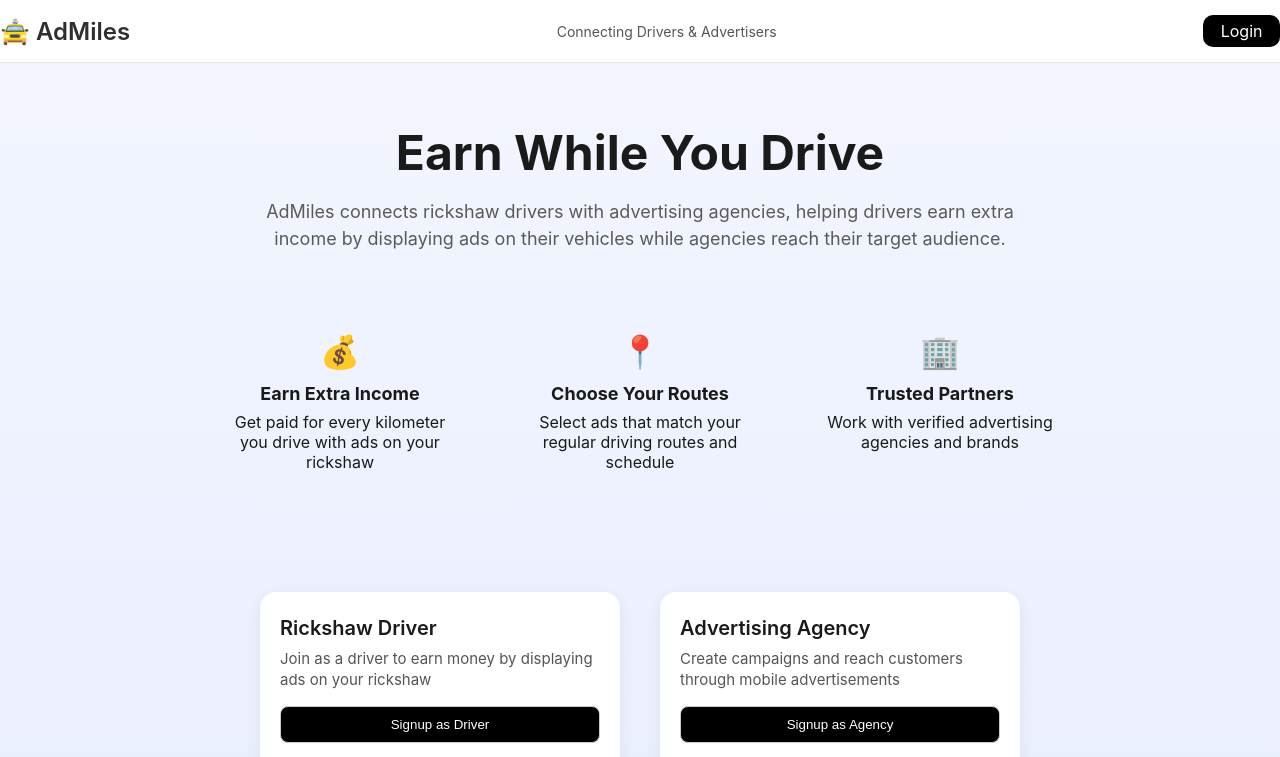
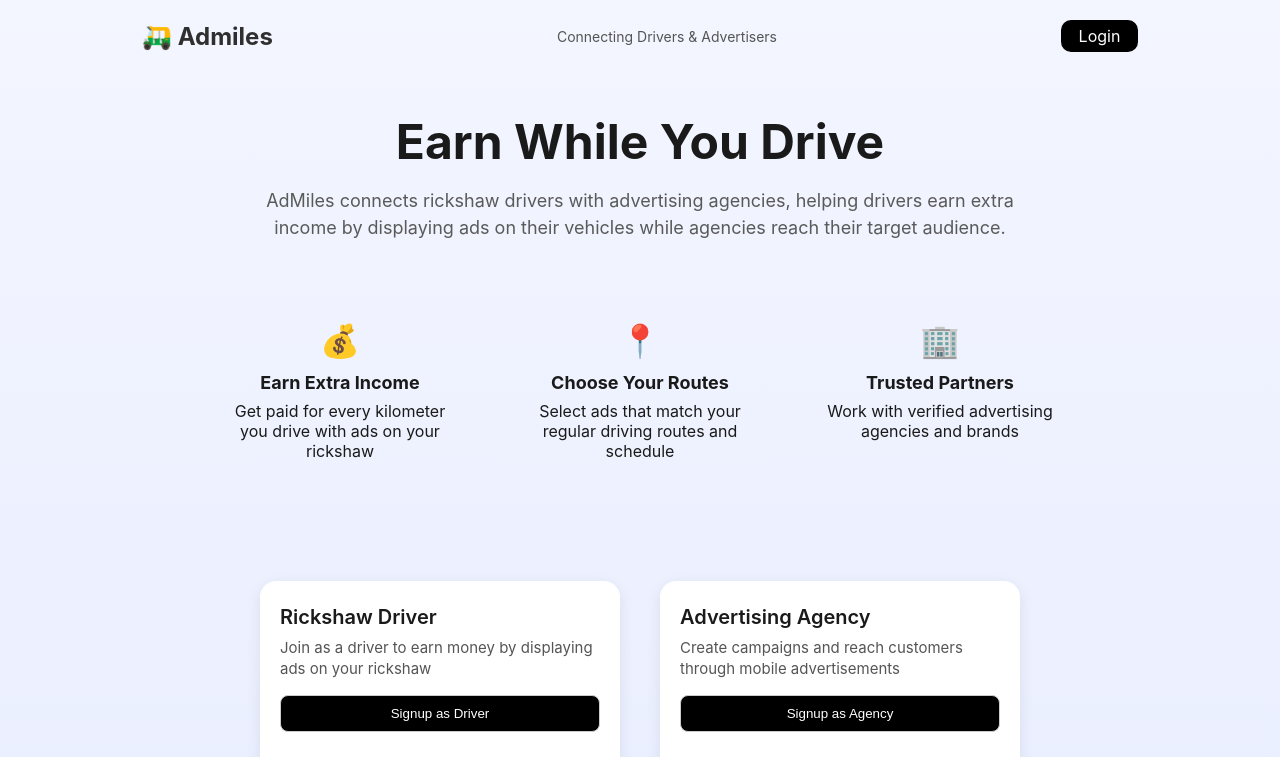
Before and after one commit to vishnu1345/admiles_mvp, a React (Vite) app in the folder frontend/: page / in a window 1280 px wide. Shown: the top 757 px of the page. Built offline with nearby package versions, Linux system fonts and the light colour scheme; no server answers.

Commit message:
UI updated

```diff
--- a/frontend/src/pages/BusinessDashboard.jsx
+++ b/frontend/src/pages/BusinessDashboard.jsx
@@ -91,7 +91,7 @@ export default function BusinessDashboard() {
         >
            Drivers
         </button>
-        <button disabled>Analytics</button>
+        {/* <button disabled>Analytics</button> */}
       </div>
 
       {/* === Campaign Section === */}
--- a/frontend/src/pages/DriverDashboard.jsx
+++ b/frontend/src/pages/DriverDashboard.jsx
@@ -74,7 +74,7 @@ export default function DriverDashboard() {
         >
           My Applications
         </button>
-        <button disabled>Earnings</button>
+        {/* <button disabled>Earnings</button> */}
       </div>
 
       {tab === "browse" && (
--- a/frontend/src/pages/LandingPage.jsx
+++ b/frontend/src/pages/LandingPage.jsx
@@ -1,14 +1,16 @@
 import React from "react";
 import "./landingpage.css";
 import CardBox from "../components/SignupCard";
+
 
 const API = import.meta.env.VITE_API_BASE_URL;
 
 function LandingPage() {
   return (
     <div className="landing-container">
-      <nav className="navbar">
-        <h2 className="logo">🚖 AdMiles</h2>
+      <nav className="navbar-main">
+        {/* <img src="/logo.png" alt="Admiles" /> */}
+        <h2>🛺 Admiles</h2>
         <p className="tagline">Connecting Drivers & Advertisers</p>
         <a className="login-btn" href={`${API}/auth/google-login`}>
           Login
--- a/frontend/src/pages/landingpage.css
+++ b/frontend/src/pages/landingpage.css
@@ -11,7 +11,7 @@
   overflow-x: hidden;
 }
 
-.navbar {
+.navbar-main{
   width: 100%;
   padding: 20px 40px;
   display: flex;
```
Also changed, not shown: frontend/public/Admiles-logo.svg (deleted).
